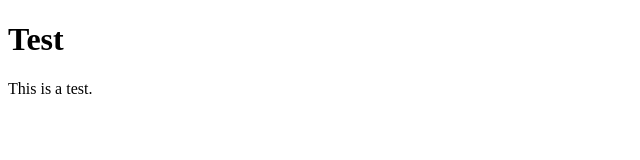
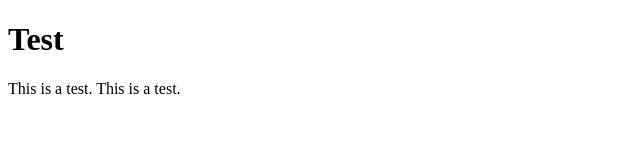
Before and after one commit to alanandvickyswedding/test, a website: page dist/index.html in a window 1280 px wide. Shown: the full height of the page, 0-640 px from the left. Drawn offline with Linux system fonts and the light colour scheme.

Commit message:
another test

```diff
--- a/dist/index.html
+++ b/dist/index.html
@@ -8,6 +8,6 @@
 </head>
 <body>
     <h1>Test</h1>
-    <p>This is a test.</p>
+    <p>This is a test. This is a test.</p>
 </body>
 </html>
```
Also changed, not shown: package.json (+6 -2 lines), 1 other file.
